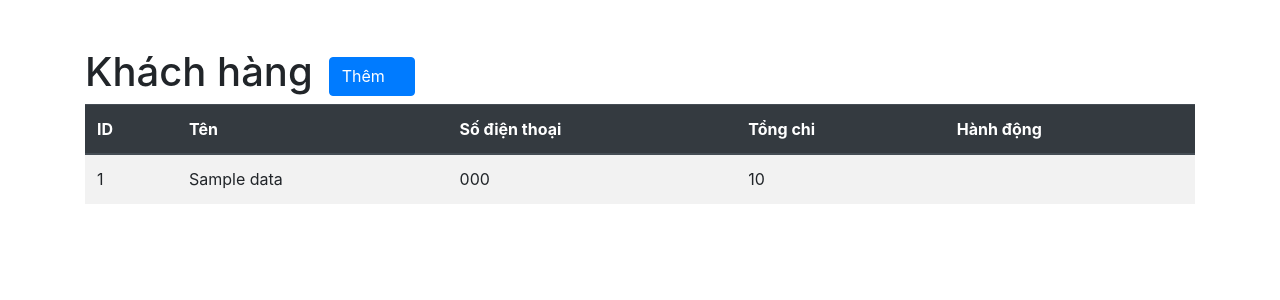
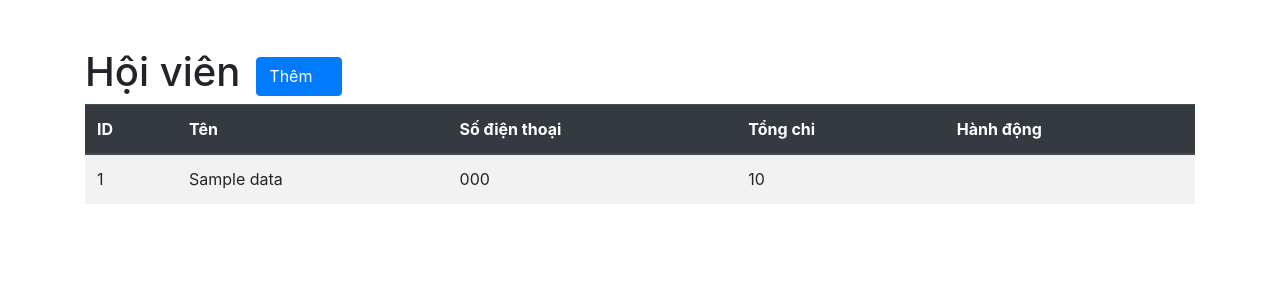
Before and after one commit to hoannguyen1352/CongNghePhanMem-60TH4.2-Nhom18, a PHP site: template views/customer/index.php in a window 1280 px wide. Shown: the top 300 px of the page. Run offline with PHP 8.4, Linux system fonts and the light colour scheme; the template is opened without the code that fills it: most values are stand-ins (such as "Sample title", 1, 10 or a date in 2020); some web fonts are replaced.

Commit message:
update hoivien

```diff
--- a/views/customer/index.php
+++ b/views/customer/index.php
@@ -5,7 +5,7 @@ include_once('./assets/layouts/header.php');
     <div class="container">
     <form class="form-inline">
         <div class="form-group">
-        <h1 class="" style="text-align:left"></br>Khách hàng</h1>
+        <h1 class="" style="text-align:left"></br>Hội viên</h1>
         <a name="" id="" class="btn btn-primary ml-3 mt-5" href="index.php?controller=customer&action=create" role="button">Thêm <i class="fas fa-plus"></i></a>
         </div>
     </form>
```
